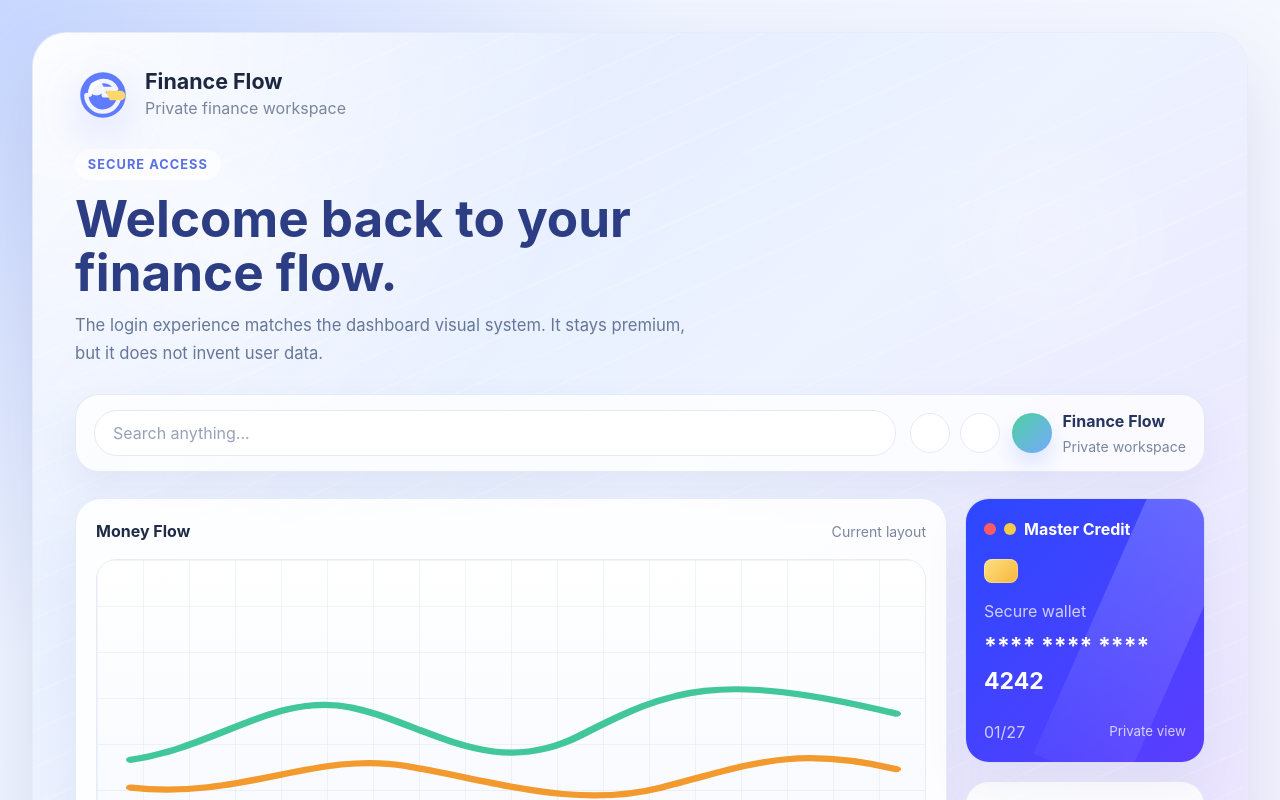
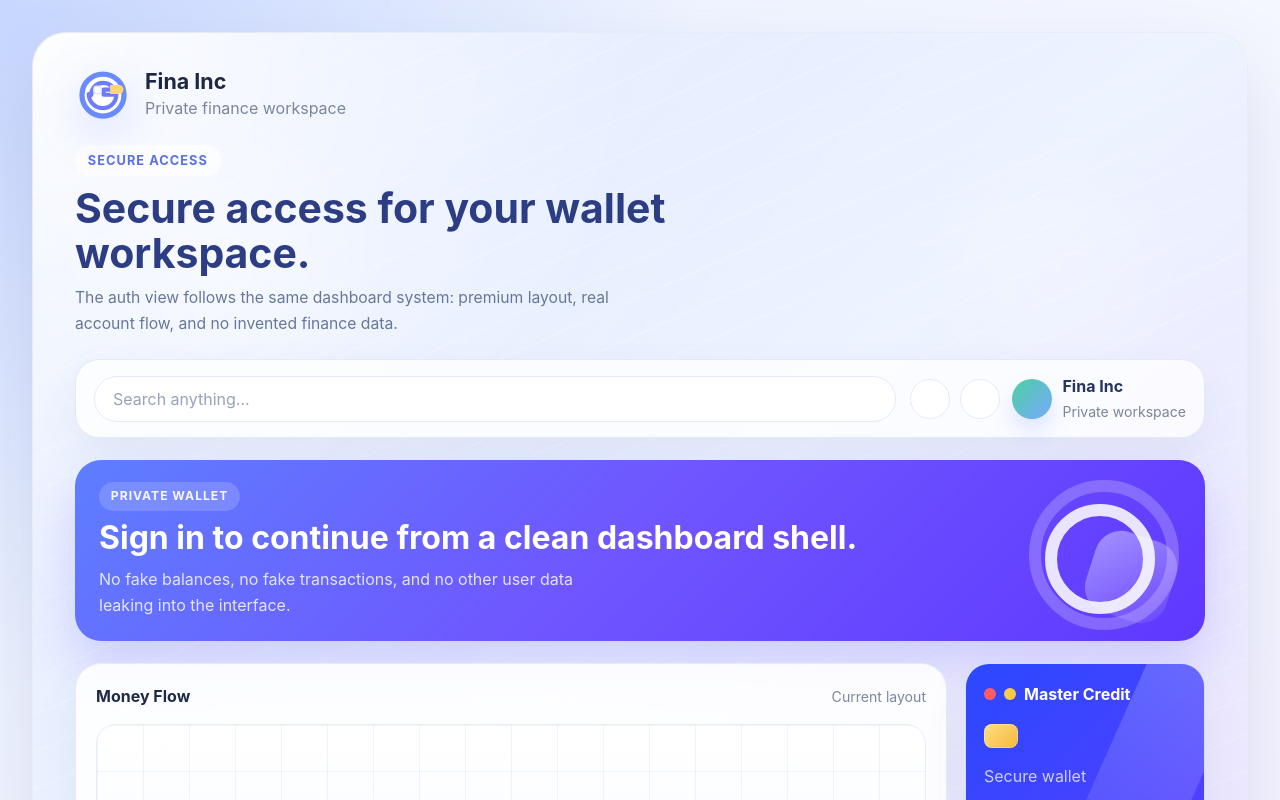
Before and after one commit to Amanor-12/personal-finance-tracker-frontend, a React (Vite) app: page /login in a window 1280 px wide. Shown: the top 800 px of the page. Built offline with nearby package versions, Linux system fonts and the light colour scheme.

Commit message:
Refine dashboard shell and auth layout

```diff
--- a/src/App.css
+++ b/src/App.css
@@ -1,9 +1,9 @@
 .dashboard-shell {
   min-height: 100vh;
-  padding: 32px;
+  padding: 20px;
   display: grid;
-  grid-template-columns: 220px minmax(0, 1fr);
-  gap: 24px;
+  grid-template-columns: 176px minmax(0, 1fr);
+  gap: 18px;
   background: linear-gradient(180deg, #f4f7fc 0%, #eef3fa 100%);
 }
 
@@ -17,17 +17,17 @@
 
 .dashboard-sidebar {
   border-radius: 26px;
-  padding: 18px 14px 20px;
+  padding: 18px 12px 18px;
   display: grid;
   align-content: start;
-  gap: 18px;
+  gap: 16px;
 }
 
 .brand-block {
   display: grid;
   grid-template-columns: minmax(0, 1fr) 24px;
   align-items: center;
-  gap: 12px;
+  gap: 10px;
 }
 
 .workspace-avatar,
@@ -62,7 +62,7 @@
   width: 24px;
   height: 24px;
   color: #b0b9ca;
-  font-size: 0.82rem;
+  font-size: 0.94rem;
   font-weight: 600;
 }
 
@@ -70,13 +70,19 @@
   min-width: 0;
 }
 
+.sidebar-brand-logo .brand-logo-mark {
+  width: 38px;
+  height: 38px;
+}
+
 .sidebar-brand-logo .brand-logo-copy strong {
-  font-size: 1.06rem;
+  font-size: 0.98rem;
 }
 
 .sidebar-brand-logo .brand-logo-copy span {
-  max-width: 112px;
-  font-size: 0.86rem;
+  max-width: 104px;
+  font-size: 0.8rem;
+  line-height: 1.35;
 }
 
 .workspace-switcher,
@@ -96,23 +102,32 @@
 
 .workspace-profile {
   display: grid;
-  grid-template-columns: 42px minmax(0, 1fr) 18px;
+  grid-template-columns: 38px minmax(0, 1fr) 14px;
   align-items: center;
-  gap: 12px;
-  padding: 12px 12px 12px 10px;
-  border-radius: 16px;
+  gap: 10px;
+  padding: 11px 10px;
+  border-radius: 18px;
   background: #f5f8fe;
   border: 1px solid #e4ebf8;
 }
 
-.workspace-avatar,
-.topbar-avatar {
-  width: 42px;
-  height: 42px;
-  border-radius: 14px;
+.workspace-avatar {
+  width: 38px;
+  height: 38px;
+  border-radius: 12px;
   color: #1c2740;
   background: linear-gradient(135deg, #fefefe, #dce7fb);
   border: 1px solid #d5def0;
+}
+
+.topbar-avatar {
+  width: 40px;
+  height: 40px;
+  border-radius: 50%;
+  color: #ffffff;
+  background: linear-gradient(135deg, #6c8dff, #4dd0a0);
+  border: 3px solid #ffffff;
+  box-shadow: 0 14px 24px rgba(83, 130, 255, 0.18);
 }
 
 .workspace-copy {
@@ -128,12 +143,12 @@
 }
 
 .workspace-copy strong {
-  font-size: 1.05rem;
+  font-size: 0.96rem;
 }
 
 .workspace-copy span {
   margin-top: 4px;
-  font-size: 0.88rem;
+  font-size: 0.82rem;
 }
 
 .workspace-chevron {
@@ -154,7 +169,7 @@
   align-items: center;
   justify-content: space-between;
   gap: 12px;
-  min-height: 46px;
+  min-height: 44px;
   padding: 0 12px;
   border-radius: 14px;
   color: #67758d;
@@ -201,7 +216,7 @@
 .sidebar-item.active {
   color: #ffffff;
   background: linear-gradient(135deg, #6270ff, #7c4eff);
-  box-shadow: 0 14px 24px rgba(98, 112, 255, 0.28);
+  box-shadow: 0 12px 22px rgba(98, 112, 255, 0.24);
 }
 
 .sidebar-item-support {
@@ -225,14 +240,14 @@
 .dashboard-stage {
   display: grid;
   align-content: start;
-  gap: 22px;
+  gap: 18px;
 }
 
 .dashboard-topbar {
   display: flex;
   align-items: center;
   justify-content: space-between;
-  gap: 16px;
+  gap: 14px;
 }
 
 .search-shell {
@@ -241,7 +256,7 @@
 
 .search-shell input {
   width: 100%;
-  height: 48px;
+  height: 46px;
   padding: 0 18px;
   border: 1px solid #e3e9f5;
   border-radius: 999px;
@@ -266,7 +281,6 @@
 
 .topbar-icon-button,
 .icon-dots,
-.subtle-logout,
 .wallet-action-tile,
 .secondary-button,
 .primary-card-action,
@@ -275,7 +289,8 @@
 }
 
 .topbar-icon-button,
-.icon-dots {
+.icon-dots,
+.topbar-user-caret {
   display: grid;
   place-items: center;
   width: 42px;
@@ -287,31 +302,67 @@
   background: rgba(255, 255, 255, 0.9);
 }
 
+.topbar-icon-svg {
+  width: 16px;
+  height: 16px;
+}
+
+.topbar-user-block {
+  display: flex;
+  align-items: center;
+  gap: 8px;
+}
+
 .topbar-user {
   display: flex;
   align-items: center;
   gap: 10px;
-  padding: 4px 0 4px 4px;
+  min-width: 0;
+  padding: 0 2px 0 4px;
 }
 
-.subtle-logout {
-  padding: 0.74rem 1rem;
-  color: #66748b;
-  background: rgba(255, 255, 255, 0.84);
+.topbar-user-copy {
+  display: grid;
+  min-width: 0;
+}
+
+.topbar-user-copy strong,
+.topbar-user-copy span {
+  overflow: hidden;
+  text-overflow: ellipsis;
+  white-space: nowrap;
+}
+
+.topbar-user-copy strong {
+  font-size: 0.94rem;
+  line-height: 1.1;
+}
+
+.topbar-user-copy span {
+  margin-top: 2px;
+  font-size: 0.79rem;
+}
+
+.topbar-logout-button {
+  min-height: 42px;
+  padding: 0 16px;
+  color: #65758d;
+  background: rgba(255, 255, 255, 0.88);
   border: 1px solid #e3e9f5;
+  box-shadow: 0 12px 22px rgba(15, 23, 42, 0.05);
 }
 
 .dashboard-grid {
   display: grid;
-  grid-template-columns: minmax(0, 1.48fr) 320px;
-  gap: 22px;
+  grid-template-columns: minmax(0, 1fr) 286px;
+  gap: 18px;
 }
 
 .dashboard-main,
 .dashboard-rail {
   display: grid;
   align-content: start;
-  gap: 22px;
+  gap: 18px;
 }
 
 .dashboard-heading {
@@ -323,7 +374,7 @@
 
 .dashboard-heading h1 {
   margin: 0;
-  font-size: clamp(2rem, 3vw, 2.6rem);
+  font-size: clamp(1.9rem, 2.9vw, 2.35rem);
 }
 
 .dashboard-heading p {
@@ -339,9 +390,10 @@
 
 .hero-banner {
   display: grid;
-  grid-template-columns: minmax(0, 1.1fr) 220px;
-  gap: 16px;
-  padding: 26px;
+  grid-template-columns: minmax(0, 1fr) 180px;
+  gap: 14px;
+  min-height: 176px;
+  padding: 22px 24px;
   border-radius: 24px;
   color: #ffffff;
   background: linear-gradient(135deg, #5e7eff 0%, #6f56ff 48%, #5f38ff 100%);
@@ -350,7 +402,7 @@
 
 .hero-banner-copy h2 {
   margin: 12px 0 10px;
-  font-size: clamp(1.8rem, 3vw, 2.2rem);
+  font-size: clamp(1.9rem, 3vw, 2.2rem);
   line-height: 1.06;
 }
 
@@ -374,12 +426,12 @@
 }
 
 .banner-cta {
-  margin-top: 20px;
+  margin-top: 18px;
 }
 
 .hero-banner-art {
   position: relative;
-  min-height: 170px;
+  min-height: 140px;
 }
 
 .banner-ring {
@@ -389,17 +441,17 @@
 }
 
 .ring-back {
-  width: 180px;
-  height: 180px;
+  width: 154px;
+  height: 154px;
   right: 4px;
   top: 0;
 }
 
 .ring-front {
-  width: 128px;
-  height: 128px;
-  right: 36px;
-  top: 26px;
+  width: 112px;
+  height: 112px;
+  right: 28px;
+  top: 20px;
   border-color: rgba(255, 255, 255, 0.86);
 }
 
@@ -415,7 +467,7 @@
 
 .content-panel {
   border-radius: 24px;
-  padding: 20px;
+  padding: 18px;
 }
 
 .panel-header {
@@ -463,8 +515,8 @@
 
 .graph-surface {
   position: relative;
-  min-height: 340px;
-  margin-top: 18px;
+  min-height: 304px;
+  margin-top: 16px;
   border-radius: 22px;
   background: linear-gradient(180deg, #ffffff 0%, #f6f9ff 100%);
   border: 1px solid #e7edf8;
@@ -532,7 +584,7 @@
 .dashboard-bottom-grid {
   display: grid;
   grid-template-columns: repeat(2, minmax(0, 1fr));
-  gap: 22px;
+  gap: 18px;
 }
 
 .add-card-panel {
@@ -593,15 +645,15 @@
 
 .stats-visual-wrap {
   display: grid;
-  grid-template-columns: 180px minmax(0, 1fr);
-  gap: 18px;
+  grid-template-columns: 164px minmax(0, 1fr);
+  gap: 16px;
   align-items: center;
   margin-top: 18px;
 }
 
 .stats-donut {
-  width: 180px;
-  height: 180px;
+  width: 164px;
+  height: 164px;
   border-radius: 50%;
   background:
     radial-gradient(circle at center, #ffffff 38%, transparent 39%),
@@ -653,7 +705,7 @@
 .wallet-card {
   position: relative;
   margin-top: 18px;
-  padding: 20px;
+  padding: 18px;
   border-radius: 24px;
   color: #ffffff;
   overflow: hidden;
@@ -740,7 +792,7 @@
 .wallet-card-balance strong {
   margin-top: 6px;
   color: #ffffff;
-  font-size: 1.8rem;
+  font-size: 1.22rem;
   line-height: 1;
 }
 
@@ -764,15 +816,15 @@
 .wallet-action-grid {
   display: grid;
   grid-template-columns: repeat(4, minmax(0, 1fr));
-  gap: 10px;
-  margin-top: 16px;
+  gap: 8px;
+  margin-top: 14px;
 }
 
 .wallet-action-tile {
   display: grid;
   gap: 4px;
-  min-height: 94px;
-  padding: 14px;
+  min-height: 84px;
+  padding: 12px 8px;
   justify-items: center;
   text-align: center;
   border: 1px solid #e6edf8;
@@ -794,7 +846,7 @@
 
 .wallet-action-tile span {
   color: #7a869c;
-  font-size: 0.88rem;
+  font-size: 0.84rem;
 }
 
 .wallet-action-icon.lavender {
@@ -823,13 +875,13 @@
 
 .expense-rings-wrap {
   position: relative;
-  width: 240px;
+  width: 214px;
   margin: 0 auto;
 }
 
 .expense-chart {
-  width: 240px;
-  height: 240px;
+  width: 214px;
+  height: 214px;
   display: block;
 }
 
@@ -872,7 +924,7 @@
   position: absolute;
   left: 0;
   right: 0;
-  bottom: 32px;
+  bottom: 28px;
   display: grid;
   place-items: center;
   text-align: center;
@@ -897,7 +949,7 @@
 .expense-legend {
   display: grid;
   gap: 10px;
-  margin-top: 14px;
+  margin-top: 10px;
 }
 
 .expense-legend-row,
@@ -1034,6 +1086,11 @@
     flex-wrap: wrap;
   }
 
+   .topbar-user-block {
+    width: 100%;
+    justify-content: space-between;
+   }
+
   .hero-banner {
     grid-template-columns: 1fr;
   }
--- a/src/components/BrandLogo.jsx
+++ b/src/components/BrandLogo.jsx
@@ -8,29 +8,34 @@ function BrandLogo({
     <div className={`brand-logo${compact ? ' brand-logo-compact' : ''}${className ? ` ${className}` : ''}`}>
       <svg aria-hidden="true" className="brand-logo-mark" viewBox="0 0 64 64">
         <defs>
-          <linearGradient id="brandLogoCore" x1="10" y1="10" x2="54" y2="54">
-            <stop offset="0%" stopColor="#5f7bff" />
-            <stop offset="58%" stopColor="#6b55ff" />
-            <stop offset="100%" stopColor="#8f4dff" />
+          <linearGradient id="brandLogoCore" x1="8" y1="10" x2="56" y2="54">
+            <stop offset="0%" stopColor="#6a8aff" />
+            <stop offset="62%" stopColor="#5b63ff" />
+            <stop offset="100%" stopColor="#7a4eff" />
           </linearGradient>
-          <linearGradient id="brandLogoGold" x1="30" y1="8" x2="52" y2="52">
+          <linearGradient id="brandLogoGold" x1="35" y1="12" x2="52" y2="40">
             <stop offset="0%" stopColor="#ffd76a" />
             <stop offset="100%" stopColor="#ff9f43" />
           </linearGradient>
+          <linearGradient id="brandLogoStroke" x1="17" y1="18" x2="47" y2="46">
+            <stop offset="0%" stopColor="#6e7bff" />
+            <stop offset="100%" stopColor="#4d5cf0" />
+          </linearGradient>
         </defs>
 
-        <circle cx="32" cy="32" r="26" fill="url(#brandLogoCore)" />
+        <circle cx="32" cy="32" r="26" fill="#ffffff" />
+        <circle cx="32" cy="32" r="24" fill="none" stroke="url(#brandLogoCore)" strokeWidth="6" />
+        <circle cx="32" cy="32" r="16.5" fill="#ffffff" />
         <path
-          d="M17 31.5c0-8.6 6.9-15.5 15.5-15.5 6.5 0 12 3.7 14.6 9.2H32.8v7.2h17.7c0 10.3-8.3 18.6-18.6 18.6-10.5 0-18.9-8.5-18.9-18.9Z"
+          d="M18.5 31.8c0-7.5 6-13.6 13.5-13.6 5.6 0 10.4 3 12.9 7.6H32.7v5.9h14.5c0 8.5-6.9 15.4-15.4 15.4-8.9 0-16.1-7.2-16.1-16.1Z"
           fill="none"
-          opacity="0.92"
-          stroke="#ffffff"
+          stroke="url(#brandLogoStroke)"
           strokeLinecap="round"
           strokeLinejoin="round"
-          strokeWidth="5"
+          strokeWidth="4.8"
         />
-        <path d="M35 27h17c3 0 5.5 2.5 5.5 5.5S55 38 52 38H39.8Z" fill="url(#brandLogoGold)" />
-        <circle cx="24.5" cy="24.5" r="8.2" fill="#ffffff" opacity="0.92" />
+        <path d="M40 20.5h10.2a5.2 5.2 0 0 1 0 10.4H40.4Z" fill="url(#brandLogoGold)" />
+        <rect x="21.5" y="22" width="8.4" height="8.4" rx="2.8" fill="#ffffff" stroke="#dbe5ff" strokeWidth="1.6" />
       </svg>
 
       <div className="brand-logo-copy">
--- a/src/components/LoginPage.css
+++ b/src/components/LoginPage.css
@@ -55,7 +55,7 @@
   padding: 34px 42px 40px;
   display: grid;
   align-content: start;
-  gap: 26px;
+  gap: 22px;
 }
 
 .login-brand {
@@ -77,8 +77,8 @@
 
 .login-visual-copy {
   display: grid;
-  gap: 12px;
-  max-width: 620px;
+  gap: 10px;
+  max-width: 660px;
 }
 
 .login-visual-kicker {
@@ -97,16 +97,16 @@
 .login-visual-copy h1 {
   margin: 0;
   color: #2d3d84;
-  font-size: clamp(2.5rem, 4vw, 4rem);
-  line-height: 1.04;
+  font-size: clamp(2.1rem, 3.2vw, 3rem);
+  line-height: 1.08;
 }
 
 .login-visual-copy p {
-  max-width: 620px;
+  max-width: 580px;
   margin: 0;
   color: #66779a;
-  font-size: 1.04rem;
-  line-height: 1.72;
+  font-size: 0.98rem;
+  line-height: 1.68;
 }
 
 .login-scene-topbar {
@@ -182,6 +182,86 @@
     "graph expenses";
   gap: 18px;
   align-items: start;
+}
+
+.login-scene-hero {
+  display: grid;
+  grid-template-columns: minmax(0, 1fr) 180px;
+  gap: 14px;
+  min-height: 172px;
+  padding: 22px 24px;
+  border-radius: 26px;
+  color: #ffffff;
+  background: linear-gradient(135deg, #5e7eff 0%, #6f56ff 48%, #5f38ff 100%);
+  box-shadow: 0 24px 50px rgba(96, 83, 255, 0.22);
+}
+
+.login-scene-hero-copy {
+  display: grid;
+  align-content: start;
+  gap: 10px;
+}
+
+.login-scene-hero-kicker {
+  display: inline-flex;
+  width: fit-content;
+  padding: 0.35rem 0.74rem;
+  border-radius: 999px;
+  background: rgba(255, 255, 255, 0.16);
+  color: rgba(255, 255, 255, 0.94);
+  font-size: 0.76rem;
+  font-weight: 700;
+  letter-spacing: 0.08em;
+  text-transform: uppercase;
+}
+
+.login-scene-hero-copy strong {
+  display: block;
+  font-size: 2rem;
+  line-height: 1.08;
+}
+
+.login-scene-hero-copy p {
+  margin: 0;
+  max-width: 520px;
+  color: rgba(255, 255, 255, 0.82);
+  line-height: 1.68;
+}
+
+.login-scene-hero-art {
+  position: relative;
+  min-height: 128px;
+}
+
+.login-scene-hero-ring {
+  position: absolute;
+  border-radius: 50%;
+  border: 12px solid rgba(255, 255, 255, 0.22);
+}
+
+.login-scene-hero-ring.ring-back {
+  width: 150px;
+  height: 150px;
+  right: 2px;
+  top: -2px;
+}
+
+.login-scene-hero-ring.ring-front {
+  width: 110px;
+  height: 110px;
+  right: 26px;
+  top: 22px;
+  border-color: rgba(255, 255, 255, 0.86);
+}
+
+.login-scene-hero-shine {
+  position: absolute;
+  inset: auto 8px 0 auto;
+  width: 84px;
+  height: 84px;
+  border-radius: 26px;
+  background: linear-gradient(135deg, rgba(255, 255, 255, 0.42), rgba(255, 255, 255, 0.06));
+  transform: rotate(18deg);
 }
 
 .login-scene-wallet-card,
@@ -297,7 +377,7 @@
 
 .login-scene-graph-area {
   position: relative;
-  min-height: 300px;
+  min-height: 280px;
   margin-top: 16px;
   border-radius: 20px;
   overflow: hidden;
@@ -386,7 +466,7 @@
 .login-scene-expense-summary {
   display: grid;
   justify-items: center;
-  margin-top: -28px;
+  margin-top: -22px;
 }
 
 .login-scene-expense-summary strong {
@@ -596,6 +676,10 @@
       "graph"
       "expenses";
   }
+
+  .login-scene-hero {
+    grid-template-columns: 1fr;
+  }
 }
 
 @media (max-width: 720px) {
--- a/src/components/LoginPage.jsx
+++ b/src/components/LoginPage.jsx
@@ -115,15 +115,15 @@ function LoginPage({ mode = 'login', onLogin, onSignUp }) {
         <section className="login-visual-panel">
           <div className="login-visual-backdrop" />
           <div className="login-visual-content">
-            <BrandLogo className="login-brand" title="Finance Flow" subtitle="Private finance workspace" />
+            <BrandLogo className="login-brand" title="Fina Inc" subtitle="Private finance workspace" />
 
             <div className="login-visual-copy">
               <span className="login-visual-kicker">Secure Access</span>
-              <h1>{isLogin ? 'Welcome back to your finance flow.' : 'Create your finance flow account.'}</h1>
+              <h1>{isLogin ? 'Secure access for your wallet workspace.' : 'Create your private wallet workspace.'}</h1>
               <p>
                 {isLogin
-                  ? 'The login experience matches the dashboard visual system. It stays premium, but it does not invent user data.'
-                  : 'Create an account first, then access the dashboard with your own saved credentials and card details.'}
+                  ? 'The auth view follows the same dashboard system: premium layout, real account flow, and no invented finance data.'
+                  : 'Create an account first, then return here to access the dashboard with your own saved credentials and card details.'}
               </p>
             </div>
 
@@ -135,12 +135,25 @@ function LoginPage({ mode = 'login', onLogin, onSignUp }) {
                 <div className="login-scene-user">
                   <div className="login-scene-user-avatar" />
                   <div>
-                    <strong>Finance Flow</strong>
+                    <strong>Fina Inc</strong>
                     <span>Private workspace</span>
                   </div>
                 </div>
               </div>
             </div>
+
+            <article className="login-scene-hero">
+              <div className="login-scene-hero-copy">
+                <span className="login-scene-hero-kicker">Private Wallet</span>
+                <strong>{isLogin ? 'Sign in to continue from a clean dashboard shell.' : 'Create an account before you add your first card.'}</strong>
+                <p>No fake balances, no fake transactions, and no other user data leaking into the interface.</p>
+              </div>
+              <div className="login-scene-hero-art" aria-hidden="true">
+                <div className="login-scene-hero-ring ring-back" />
+                <div className="login-scene-hero-ring ring-front" />
+                <div className="login-scene-hero-shine" />
+              </div>
+            </article>
 
             <div className="login-scene-grid">
               <article className="login-scene-wallet-card">
@@ -155,7 +168,7 @@ function LoginPage({ mode = 'login', onLogin, onSignUp }) {
                   <strong>**** **** **** 4242</strong>
                 </div>
                 <div className="login-scene-card-meta">
-                  <span>01/27</span>
+                  <span>--/--</span>
                   <small>Private view</small>
                 </div>
               </article>
```
Also changed, not shown: src/components/DashboardPage.jsx (+54 -12 lines).
